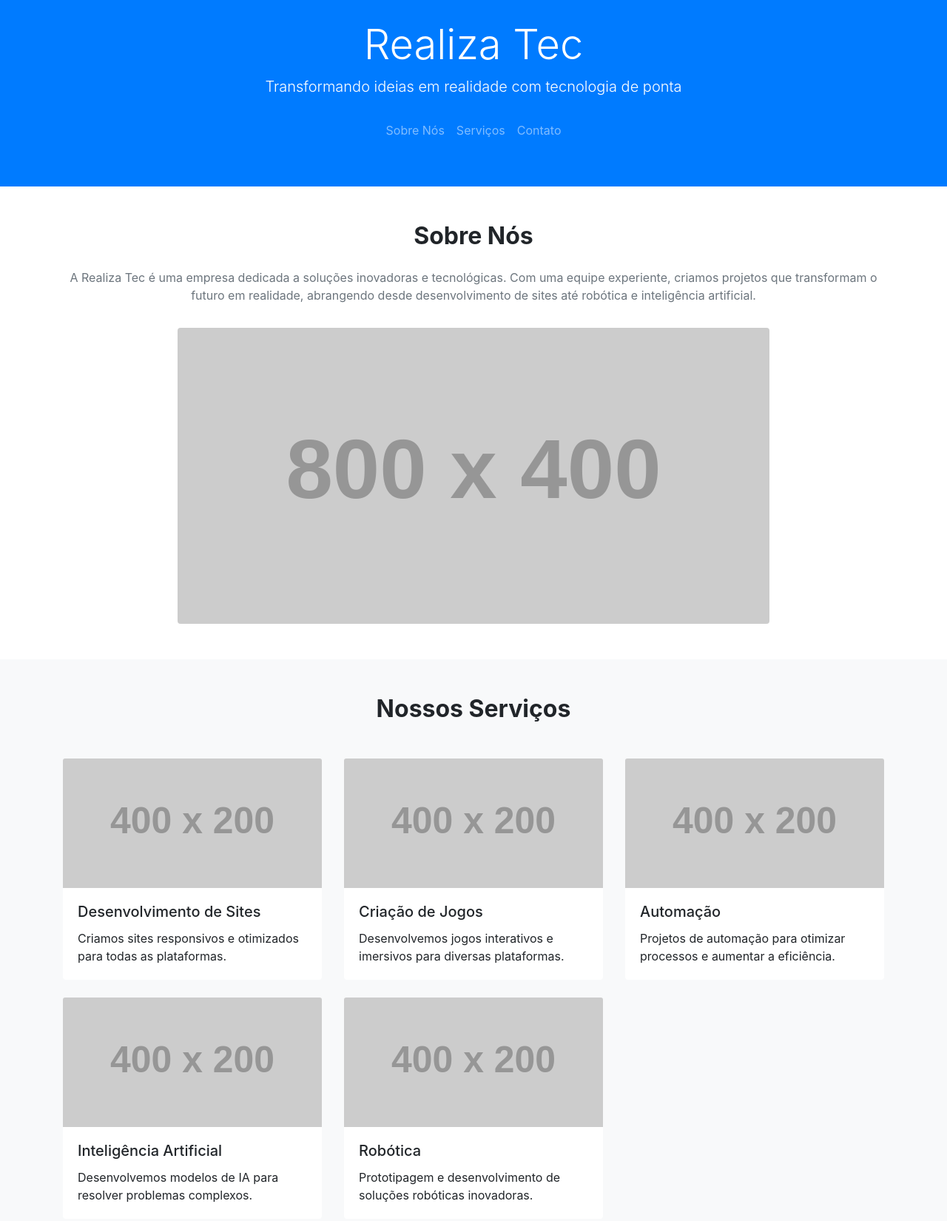
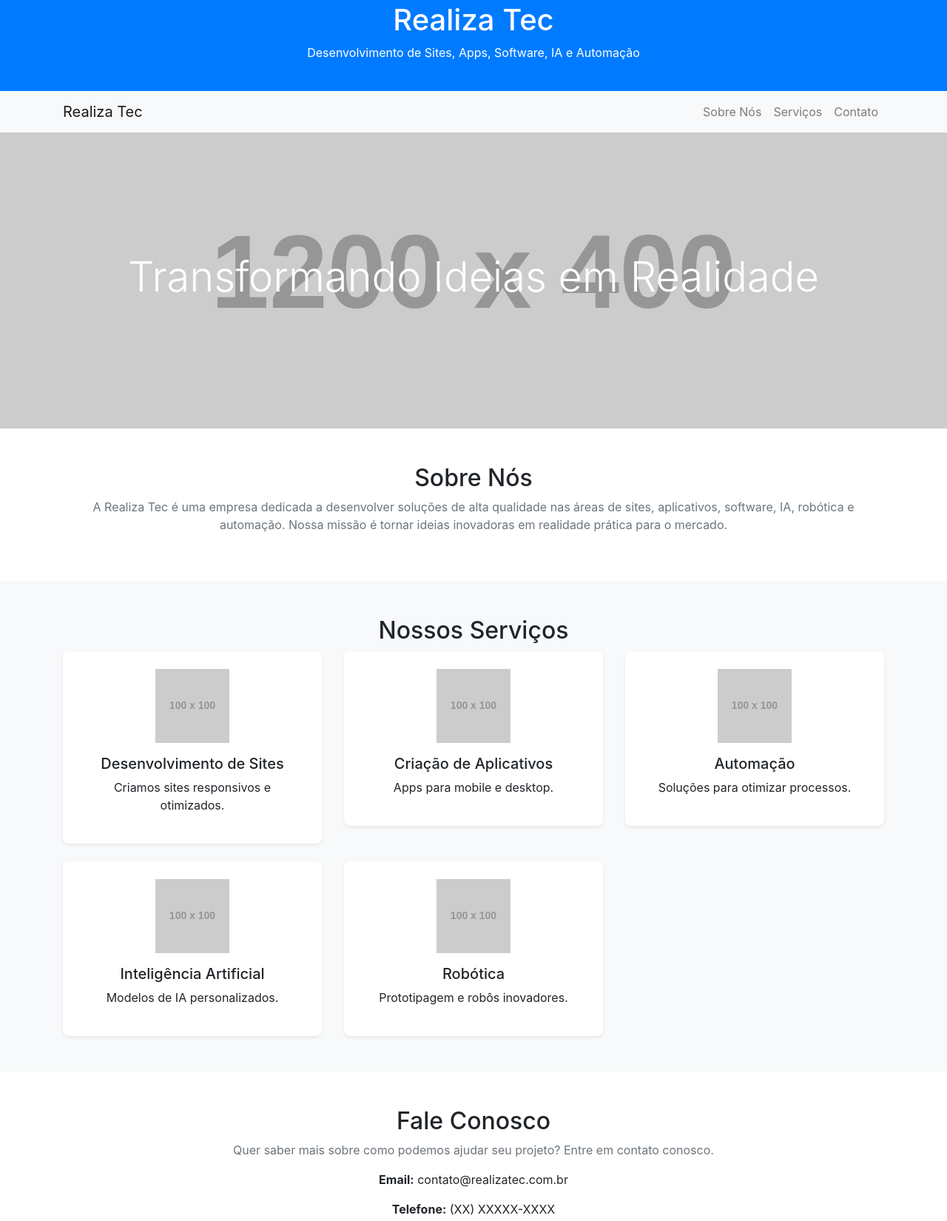
Before and after one commit to realizatec/site, a plain HTML site: page index.html in a window 1280 px wide. Shown: the part 21-1671 px from the top of the page at 74% size. Drawn offline with nearby package versions, Linux system fonts and the light colour scheme; placeholder pictures from the web are drawn by us.

Commit message:
Initial commit5

```diff
--- a/index.html
+++ b/index.html
@@ -6,106 +6,103 @@
   <title>Realiza Tec - Soluções em Tecnologia</title>
   <link rel="stylesheet" href="https://stackpath.bootstrapcdn.com/bootstrap/4.5.2/css/bootstrap.min.css">
   <style>
-    /* Ajustes para a aparência */
-    h1, h2 {
-    font-weight: bold;
+    /* Estilos Personalizados */
+    .hero-section {
+    background-size: cover;
+    background-position: center;
     }
 
-    .card {
-    border: none;
+    .service-box {
+    background-color: #ffffff;
+    border-radius: 8px;
     transition: transform 0.3s;
     }
 
-    .card:hover {
+    .service-box:hover {
     transform: scale(1.05);
-    }
-
-    #sobre img {
-    margin-top: 1rem;
-    }
-
-    #contato p {
-    font-size: 1.2rem;
-    margin-bottom: 0.5rem;
     }
 
   </style>
 </head>
 <body>
   <!-- Header -->
-  <header class="bg-primary text-white text-center py-5">
+  <header class="bg-primary text-white text-center py-4">
     <div class="container">
-      <h1 class="display-4">Realiza Tec</h1>
-      <p class="lead">Transformando ideias em realidade com tecnologia de ponta</p>
-      <nav class="navbar navbar-expand-lg navbar-dark">
-        <ul class="navbar-nav mx-auto">
-          <li class="nav-item"><a href="#sobre" class="nav-link">Sobre Nós</a></li>
-          <li class="nav-item"><a href="#servicos" class="nav-link">Serviços</a></li>
-          <li class="nav-item"><a href="#contato" class="nav-link">Contato</a></li>
-        </ul>
-      </nav>
+      <h1>Realiza Tec</h1>
+      <p>Desenvolvimento de Sites, Apps, Software, IA e Automação</p>
     </div>
   </header>
+
+  <!-- Navegação -->
+  <nav class="navbar navbar-expand-lg navbar-light bg-light">
+    <div class="container">
+      <a class="navbar-brand" href="#">Realiza Tec</a>
+      <button class="navbar-toggler" type="button" data-toggle="collapse" data-target="#navbarNav" aria-controls="navbarNav" aria-expanded="false" aria-label="Toggle navigation">
+        <span class="navbar-toggler-icon"></span>
+      </button>
+      <div class="collapse navbar-collapse" id="navbarNav">
+        <ul class="navbar-nav ml-auto">
+          <li class="nav-item"><a class="nav-link" href="#sobre">Sobre Nós</a></li>
+          <li class="nav-item"><a class="nav-link" href="#servicos">Serviços</a></li>
+          <li class="nav-item"><a class="nav-link" href="#contato">Contato</a></li>
+        </ul>
+      </div>
+    </div>
+  </nav>
+
+  <!-- Banner de Bem-vindo -->
+  <section class="hero-section text-center text-white d-flex align-items-center justify-content-center" style="background-image: url('https://via.placeholder.com/1200x400'); height: 400px;">
+    <h2 class="display-4">Transformando Ideias em Realidade</h2>
+  </section>
 
   <!-- Sobre Nós -->
   <section id="sobre" class="py-5">
     <div class="container text-center">
-      <h2 class="mb-4">Sobre Nós</h2>
-      <p class="text-muted">A Realiza Tec é uma empresa dedicada a soluções inovadoras e tecnológicas. Com uma equipe experiente, criamos projetos que transformam o futuro em realidade, abrangendo desde desenvolvimento de sites até robótica e inteligência artificial.</p>
-      <img src="https://via.placeholder.com/800x400" class="img-fluid rounded" alt="Sobre Realiza Tec">
+      <h2>Sobre Nós</h2>
+      <p class="text-muted">A Realiza Tec é uma empresa dedicada a desenvolver soluções de alta qualidade nas áreas de sites, aplicativos, software, IA, robótica e automação. Nossa missão é tornar ideias inovadoras em realidade prática para o mercado.</p>
     </div>
   </section>
 
   <!-- Serviços -->
   <section id="servicos" class="py-5 bg-light">
     <div class="container">
-      <h2 class="text-center mb-5">Nossos Serviços</h2>
-      <div class="row">
+      <h2 class="text-center">Nossos Serviços</h2>
+      <div class="row text-center">
         <div class="col-md-4">
-          <div class="card mb-4">
-            <img src="https://via.placeholder.com/400x200" class="card-img-top" alt="Desenvolvimento de Sites">
-            <div class="card-body">
-              <h5 class="card-title">Desenvolvimento de Sites</h5>
-              <p class="card-text">Criamos sites responsivos e otimizados para todas as plataformas.</p>
-            </div>
+          <div class="service-box p-4 shadow-sm">
+            <img src="https://via.placeholder.com/100" class="mb-3" alt="Desenvolvimento de Sites">
+            <h5>Desenvolvimento de Sites</h5>
+            <p>Criamos sites responsivos e otimizados.</p>
           </div>
         </div>
         <div class="col-md-4">
-          <div class="card mb-4">
-            <img src="https://via.placeholder.com/400x200" class="card-img-top" alt="Criação de Jogos">
-            <div class="card-body">
-              <h5 class="card-title">Criação de Jogos</h5>
-              <p class="card-text">Desenvolvemos jogos interativos e imersivos para diversas plataformas.</p>
-            </div>
+          <div class="service-box p-4 shadow-sm">
+            <img src="https://via.placeholder.com/100" class="mb-3" alt="Criação de Apps">
+            <h5>Criação de Aplicativos</h5>
+            <p>Apps para mobile e desktop.</p>
           </div>
         </div>
         <div class="col-md-4">
-          <div class="card mb-4">
-            <img src="https://via.placeholder.com/400x200" class="card-img-top" alt="Automação">
-            <div class="card-body">
-              <h5 class="card-title">Automação</h5>
-              <p class="card-text">Projetos de automação para otimizar processos e aumentar a eficiência.</p>
-            </div>
+          <div class="service-box p-4 shadow-sm">
+            <img src="https://via.placeholder.com/100" class="mb-3" alt="Automação">
+            <h5>Automação</h5>
+            <p>Soluções para otimizar processos.</p>
           </div>
         </div>
       </div>
-      <div class="row">
+      <div class="row text-center mt-4">
         <div class="col-md-4">
-          <div class="card mb-4">
-            <img src="https://via.placeholder.com/400x200" class="card-img-top" alt="Inteligência Artificial">
-            <div class="card-body">
-              <h5 class="card-title">Inteligência Artificial</h5>
-              <p class="card-text">Desenvolvemos modelos de IA para resolver problemas complexos.</p>
-            </div>
+          <div class="service-box p-4 shadow-sm">
+            <img src="https://via.placeholder.com/100" class="mb-3" alt="Inteligência Artificial">
+            <h5>Inteligência Artificial</h5>
+            <p>Modelos de IA personalizados.</p>
           </div>
         </div>
         <div class="col-md-4">
-          <div class="card mb-4">
-            <img src="https://via.placeholder.com/400x200" class="card-img-top" alt="Robótica">
-            <div class="card-body">
-              <h5 class="card-title">Robótica</h5>
-              <p class="card-text">Prototipagem e desenvolvimento de soluções robóticas inovadoras.</p>
-            </div>
+          <div class="service-box p-4 shadow-sm">
+            <img src="https://via.placeholder.com/100" class="mb-3" alt="Robótica">
+            <h5>Robótica</h5>
+            <p>Prototipagem e robôs inovadores.</p>
           </div>
         </div>
       </div>
@@ -115,8 +112,8 @@
   <!-- Contato -->
   <section id="contato" class="py-5 text-center">
     <div class="container">
-      <h2 class="mb-4">Fale Conosco</h2>
-      <p class="text-muted">Entre em contato para saber mais sobre nossos serviços e soluções personalizadas.</p>
+      <h2>Fale Conosco</h2>
+      <p class="text-muted">Quer saber mais sobre como podemos ajudar seu projeto? Entre em contato conosco.</p>
       <p><strong>Email:</strong> contato@realizatec.com.br</p>
       <p><strong>Telefone:</strong> (XX) XXXXX-XXXX</p>
     </div>
@@ -124,7 +121,7 @@
 
   <!-- Footer -->
   <footer class="bg-dark text-white text-center py-3">
-    <p class="mb-0">&copy; 2024 Realiza Tec. Todos os direitos reservados.</p>
+    <p>&copy; 2024 Realiza Tec. Todos os direitos reservados.</p>
   </footer>
 
   <script src="https://code.jquery.com/jquery-3.5.1.slim.min.js"></script>
```
